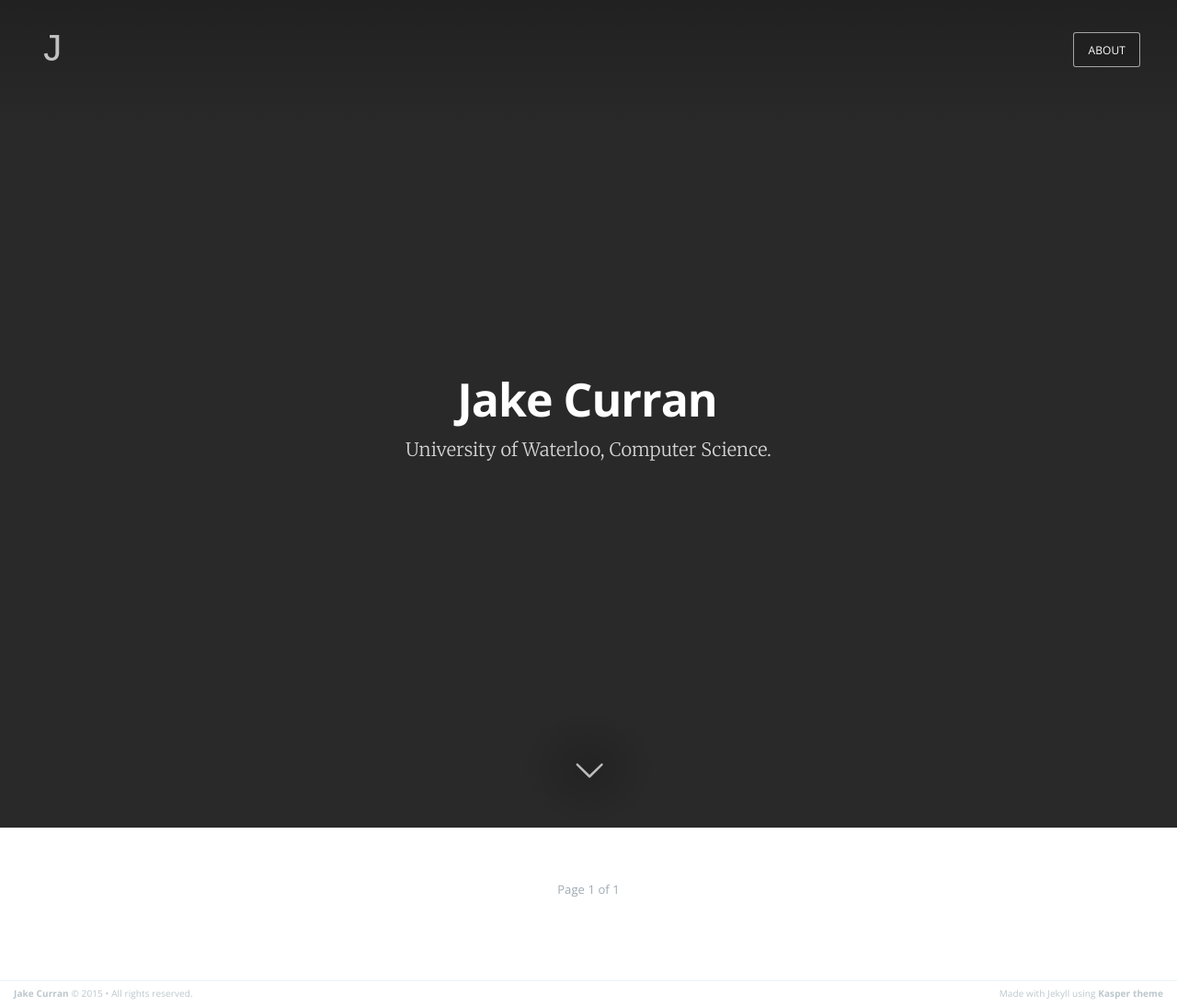
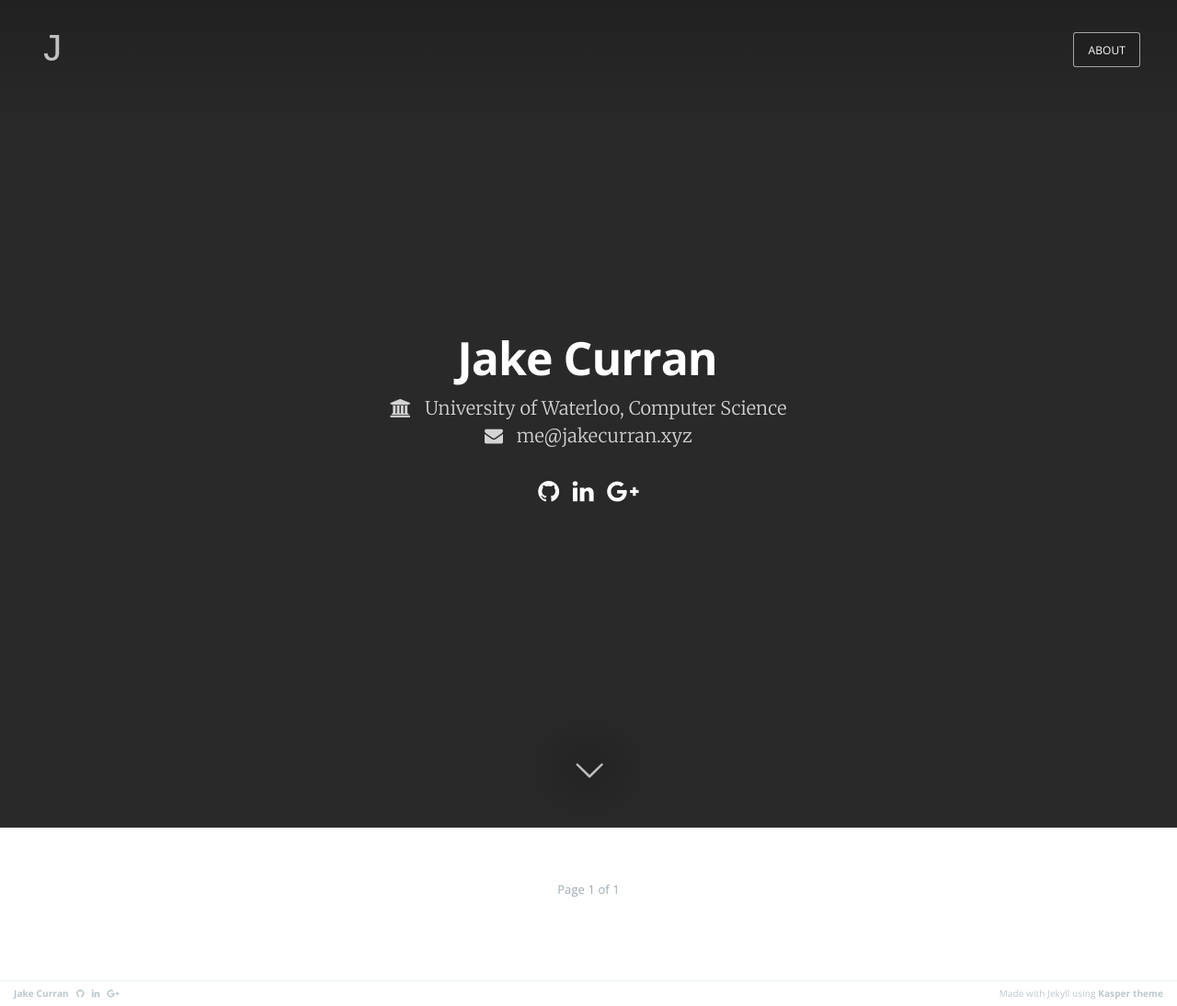
Before and after one commit to jakecurran/jakecurran.github.io, a Jekyll site: the page built from index.html, in a window 1280 px wide. Shown: the whole page at 92% size. Built offline with Jekyll 4.4.1, drawn with Linux system fonts in a browser that asks for light colours; nearby versions of some CDN libraries; Markdown is read by kramdown in place of the engine named in the settings; the list of posts is cut into pages by our own code.

Commit message:
Add profile icons to home and footer

```diff
--- a/_config.yml
+++ b/_config.yml
@@ -11,7 +11,9 @@ meta_description: 'Jake Curran - Computer Science, University of Waterloo'
 
 # Author info
 author: 'Jake Curran'
-github-url: 'https://github.com/jakecurran'
+github: 'https://github.com/jakecurran'
+linkedin: 'https://ca.linkedin.com/in/jakecurran'
+google_plus: 'https://plus.google.com/115297875524722716683'
 
 # Services
 google_analytics: 'UA-68791607-1'
--- a/_layouts/default.html
+++ b/_layouts/default.html
@@ -50,8 +50,19 @@
     {{ content }}
     <footer class="site-footer clearfix">
       <section class="copyright">
-        <a href="{{ site.baseurl }}">{{ site.name }}</a> &copy;
-              {{ 'now' | date: "%Y" }} &bull; All rights reserved.
+        <a href="{{ site.baseurl }}">{{ site.name }}</a>
+        &nbsp;
+      	<a href="{{ site.github }}">
+            <i class="fa fa-github"></i>
+        </a>
+        &nbsp;
+        <a href="{{ site.linkedin }}">
+            <i class="fa fa-linkedin"></i>
+        </a>
+        &nbsp;
+        <a href="{{ site.google_plus }}">
+        	<i class="fa fa-google-plus"></i>
+        </a>
       </section>
       <section class="poweredby">Made with Jekyll using
         <a href="http://github.com/rosario/kasper">Kasper theme</a>
--- a/github.html
+++ b/github.html
@@ -2,7 +2,7 @@
 <html lang="en-US">
     <head>
         <meta charset="UTF-8">
-        <meta http-equiv="refresh" content="0;url={{ site.github-url }}">
+        <meta http-equiv="refresh" content="0;url={{ site.github }}">
         <script type="text/javascript">
             window.location.href = "http://github.com/jakecurran"
         </script>
--- a/index.html
+++ b/index.html
@@ -17,7 +17,26 @@ logo: /assets/images/logo-light.png
         <div class="main-header-content inner">
             <h1 class="page-title">{{ site.name }}</h1>
             <h2 class="page-description">
-                {% if site.description %} {{ site.description }}. {% endif %}
+                {% if site.description %} <i class="fa fa-university"></i> &nbsp; {{ site.description }} {% endif %}
+            </h2>
+            <a href="mailto:me@jakecurran.xyz" style="text-decoration: none">
+            	<h2 class="page-description">
+            		<i class="fa fa-envelope"></i> &nbsp; me@jakecurran.xyz
+            	</h2>
+            </a>
+            <h2 class="page-description">
+            	<br>
+            	<a href="{{ site.github }}" style="text-decoration: none">
+            		<i class="fa fa-github fa-inverse fa-lg"></i>
+            	</a>
+            	&nbsp;
+            	<a href="{{ site.linkedin }}" style="text-decoration: none">
+            		<i class="fa fa-linkedin fa-inverse fa-lg"></i>
+            	</a>
+            	&nbsp;
+            	<a href="{{ site.google_plus }}" style="text-decoration: none">
+            		<i class="fa fa-google-plus fa-inverse fa-lg"></i>
+            	</a>
             </h2>
         </div>
     </div>
```
